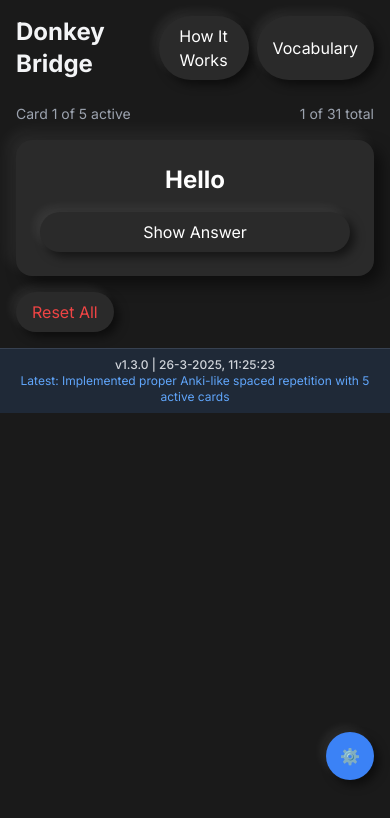
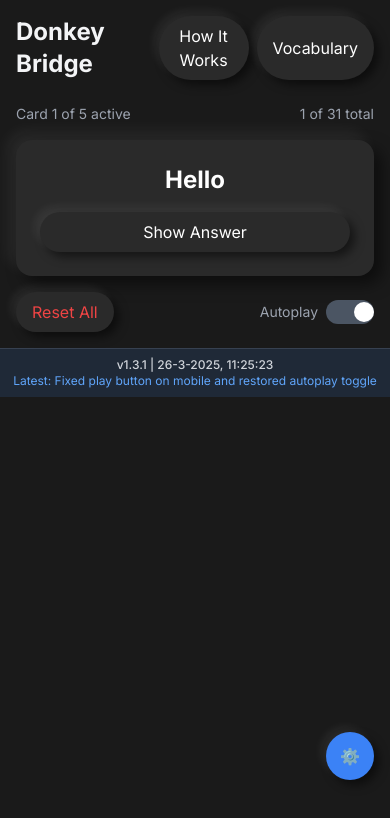
Before and after one commit to MaartenRischen/ThaiFlashcardsApp, a Next.js app: page / in a window 390 px wide. Shown: the top 818 px of the page. Built offline with nearby package versions, Linux system fonts and the light colour scheme.

Commit message:
Fixed play button on mobile and restored autoplay toggle

```diff
--- a/app/page.tsx
+++ b/app/page.tsx
@@ -89,8 +89,8 @@ interface ExampleSentence {
 // Update version info with new app name
 const VERSION_INFO = {
   lastUpdated: new Date().toISOString(),
-  version: "1.3.0",
-  changes: "Implemented proper Anki-like spaced repetition with 5 active cards"
+  version: "1.3.1",
+  changes: "Fixed play button on mobile and restored autoplay toggle"
 };
 
 // Update phrases with real example sentences
@@ -863,14 +863,37 @@ export default function ThaiFlashcards() {
   const speak = async (text: string) => {
     setIsPlaying(true);
     try {
-    const utterance = new SpeechSynthesisUtterance(text);
-    utterance.lang = 'th-TH';
-    utterance.onend = () => setIsPlaying(false);
-      speechSynthesis.speak(utterance);
-      } catch (error) {
+      // Create a new utterance for the specified text
+      const utterance = new SpeechSynthesisUtterance(text);
+      utterance.lang = 'th-TH';
+      utterance.volume = 1;
+
+      // Make sure to set the onend callback before calling speak
+      utterance.onend = () => {
+        setIsPlaying(false);
+      };
+
+      // Handle errors that might not trigger onend
+      utterance.onerror = (event) => {
+        console.error('Speech synthesis error:', event);
+        setIsPlaying(false);
+      };
+
+      // Cancel any ongoing speech synthesis first to avoid issues
+      window.speechSynthesis.cancel();
+
+      // Speak the text
+      window.speechSynthesis.speak(utterance);
+
+      // For iOS Safari - it sometimes needs a nudge
+      if (/iPhone|iPad|iPod/.test(navigator.userAgent)) {
+        window.speechSynthesis.pause();
+        window.speechSynthesis.resume();
+      }
+    } catch (error) {
       console.error('Speech synthesis error:', error);
-        setIsPlaying(false);
-      }
+      setIsPlaying(false);
+    }
   };
 
   // Helper function to calculate next interval using Anki SM-2 algorithm
@@ -1161,14 +1184,26 @@ export default function ThaiFlashcards() {
           )}
         </div>
 
-        {/* Reset Button */}
-        <div>
+        {/* Reset Button and Autoplay toggle */}
+        <div className="flex justify-between items-center">
           <button
             onClick={handleResetAll}
             className="neumorphic-button text-red-500"
           >
             Reset All
           </button>
+
+          <div className="flex items-center space-x-2">
+            <span className="text-gray-400 text-sm">Autoplay</span>
+            <button
+              onClick={() => setAutoplay(!autoplay)}
+              className={`w-12 h-6 rounded-full transition-colors ${autoplay ? 'bg-blue-500' : 'bg-gray-600'} relative`}
+            >
+              <span
+                className={`absolute w-5 h-5 rounded-full bg-white transition-transform transform ${autoplay ? 'translate-x-6' : 'translate-x-1'} top-0.5`}
+              />
+            </button>
+          </div>
         </div>
       </div>
 
```
